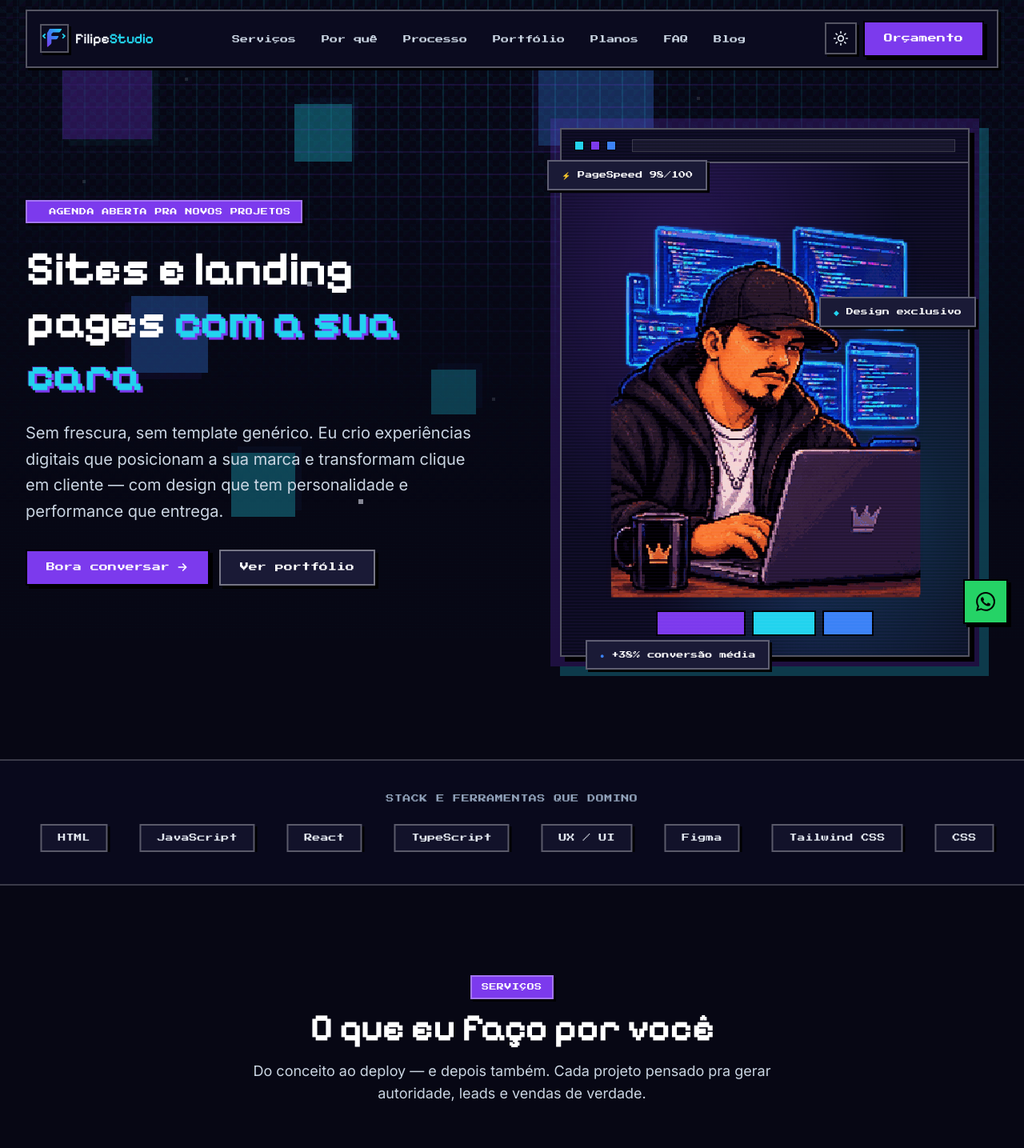
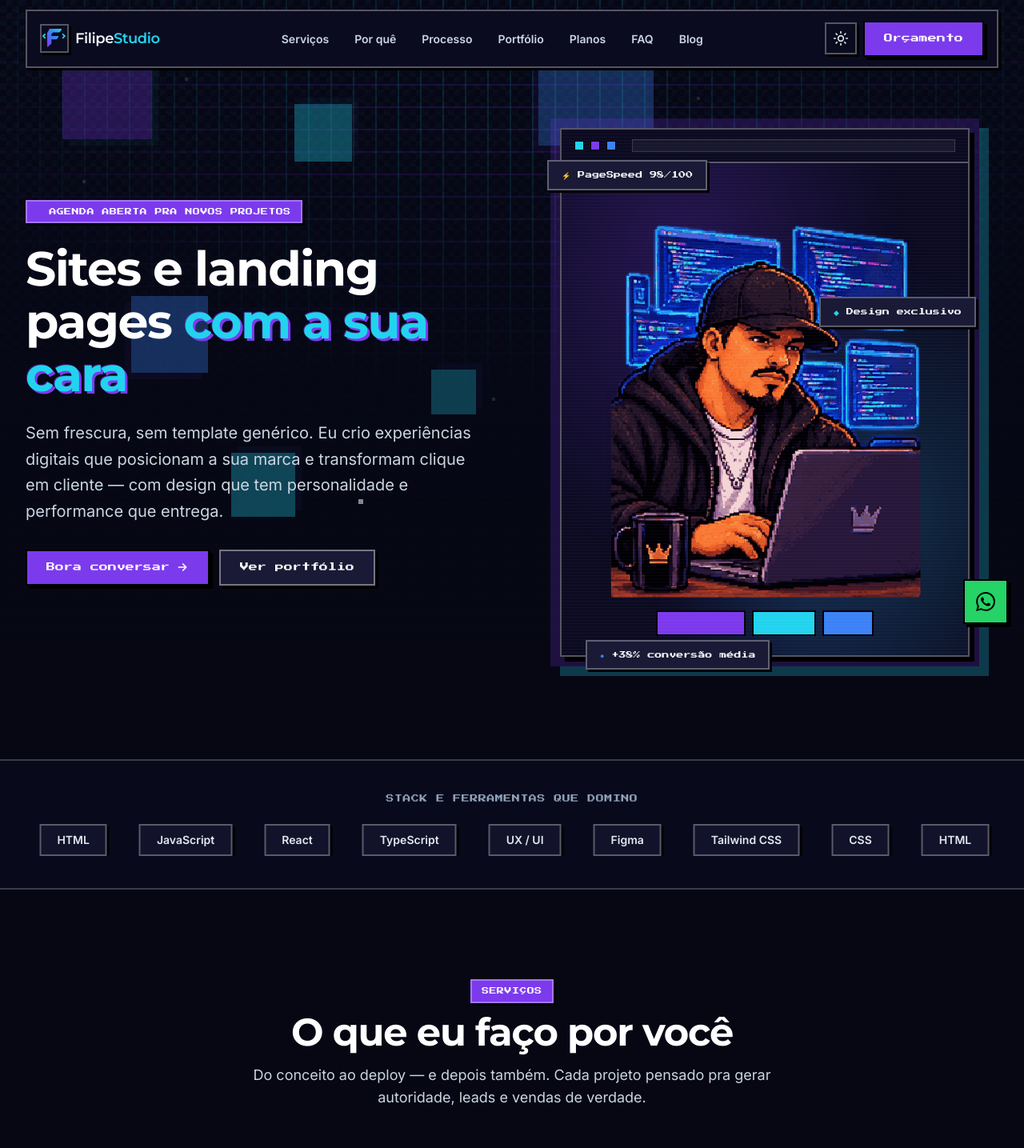
Before and after one commit to FilipePRodrigues/filipestudio-site, a React (Vite) app: page / in a window 1280 px wide. Shown: the top 1435 px of the page at 80% size. Built offline with nearby package versions, Linux system fonts and the light colour scheme.

Commit message:
Tipografia mais profissional: Montserrat nos títulos
- font-display passa a ser Montserrat (manual da marca)
- pixel font só em labels, badges, CTAs e chips decorativos
- nav e tech chips em sans para leitura corporativa

```diff
--- a/index.html
+++ b/index.html
@@ -56,7 +56,7 @@
     <link rel="preconnect" href="https://fonts.googleapis.com" />
     <link rel="preconnect" href="https://fonts.gstatic.com" crossorigin />
     <link
-      href="https://fonts.googleapis.com/css2?family=Pixelify+Sans:wght@400;500;600;700&family=Press+Start+2P&family=Inter:wght@400;500;600;700&display=swap"
+      href="https://fonts.googleapis.com/css2?family=Montserrat:wght@500;600;700;800&family=Press+Start+2P&family=Inter:wght@400;500;600;700&display=swap"
       rel="stylesheet"
     />
 
--- a/src/index.css
+++ b/src/index.css
@@ -4,7 +4,7 @@
 
 /* FilipeStudio brand — manual: Roxo Código, Azul Deploy, Ciano Neon, Noite, Névoa */
 @theme {
-  --font-display: "Pixelify Sans", "Press Start 2P", monospace;
+  --font-display: "Montserrat", "Inter", system-ui, sans-serif;
   --font-sans: "Inter", "Montserrat", system-ui, sans-serif;
   --font-pixel: "Press Start 2P", "Pixelify Sans", monospace;
 
@@ -110,11 +110,11 @@ body {
 
 /* Navigation */
 .nav-link {
-  @apply border-2 border-transparent px-3 py-2 font-pixel text-[10px] text-slate-600 transition-colors hover:border-black hover:bg-ciano hover:text-black focus-visible:outline-2 focus-visible:outline-offset-2 focus-visible:outline-roxo dark:text-slate-300 dark:hover:border-white dark:hover:bg-roxo dark:hover:text-white;
+  @apply border-2 border-transparent px-3 py-2 text-sm font-semibold text-slate-600 transition-colors hover:border-black hover:bg-ciano hover:text-black focus-visible:outline-2 focus-visible:outline-offset-2 focus-visible:outline-roxo dark:text-slate-300 dark:hover:border-white dark:hover:bg-roxo dark:hover:text-white;
 }
 
 .mobile-nav-link {
-  @apply block border-2 border-black px-4 py-3 font-pixel text-[10px] text-slate-800 shadow-pixel-sm transition-transform hover:translate-x-0.5 hover:translate-y-0.5 hover:shadow-none focus-visible:outline-2 focus-visible:outline-offset-2 focus-visible:outline-roxo dark:border-white/30 dark:text-slate-100;
+  @apply block border-2 border-black px-4 py-3 text-sm font-semibold text-slate-800 shadow-pixel-sm transition-transform hover:translate-x-0.5 hover:translate-y-0.5 hover:shadow-none focus-visible:outline-2 focus-visible:outline-offset-2 focus-visible:outline-roxo dark:border-white/30 dark:text-slate-100;
 }
 
 .footer-link {
@@ -269,7 +269,7 @@ body {
 
 /* Tech chips */
 .tech-chip {
-  @apply inline-flex shrink-0 items-center border-2 border-black bg-white px-5 py-2 font-pixel text-[10px] text-slate-800 shadow-pixel-sm dark:border-white/30 dark:bg-ink-850 dark:text-slate-200;
+  @apply inline-flex shrink-0 items-center border-2 border-black bg-white px-5 py-2 text-sm font-semibold text-slate-800 shadow-pixel-sm dark:border-white/30 dark:bg-ink-850 dark:text-slate-200;
 }
 
 /* Pixel background animado — só cores da marca */
```
